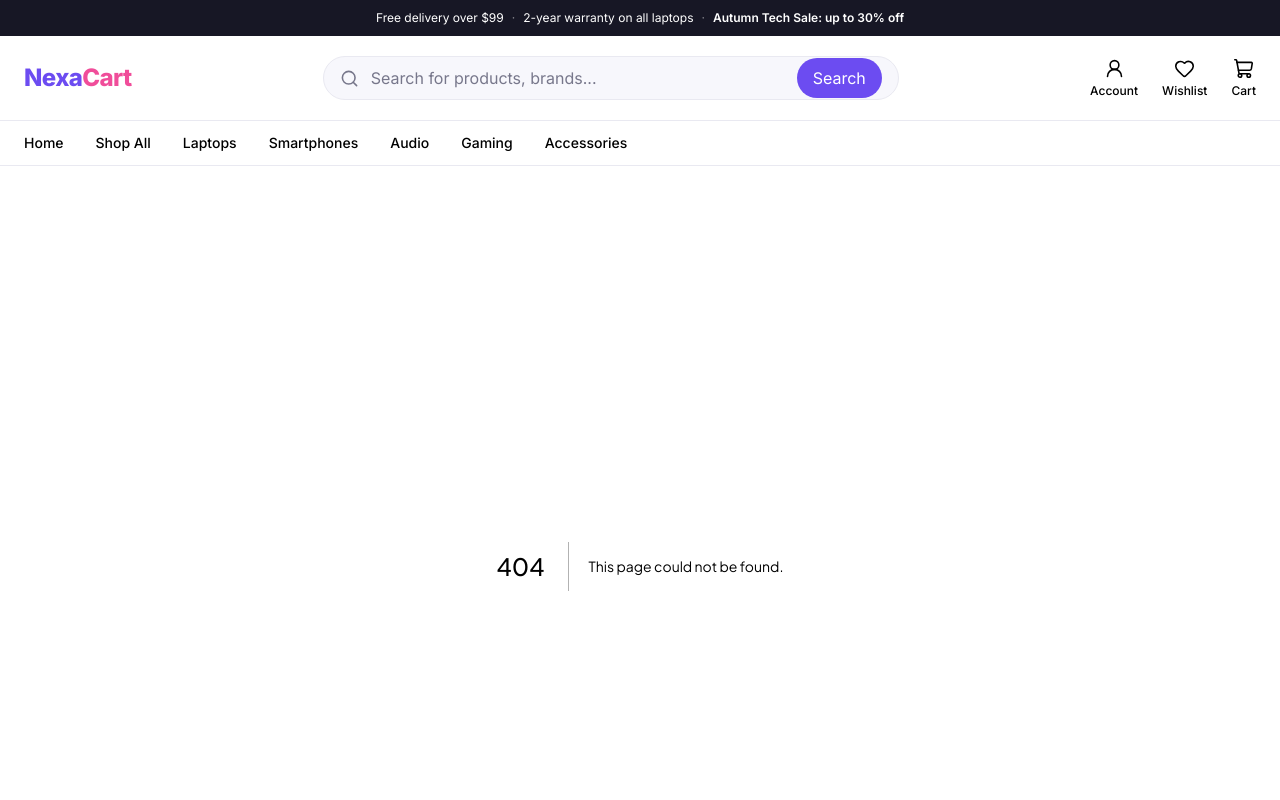
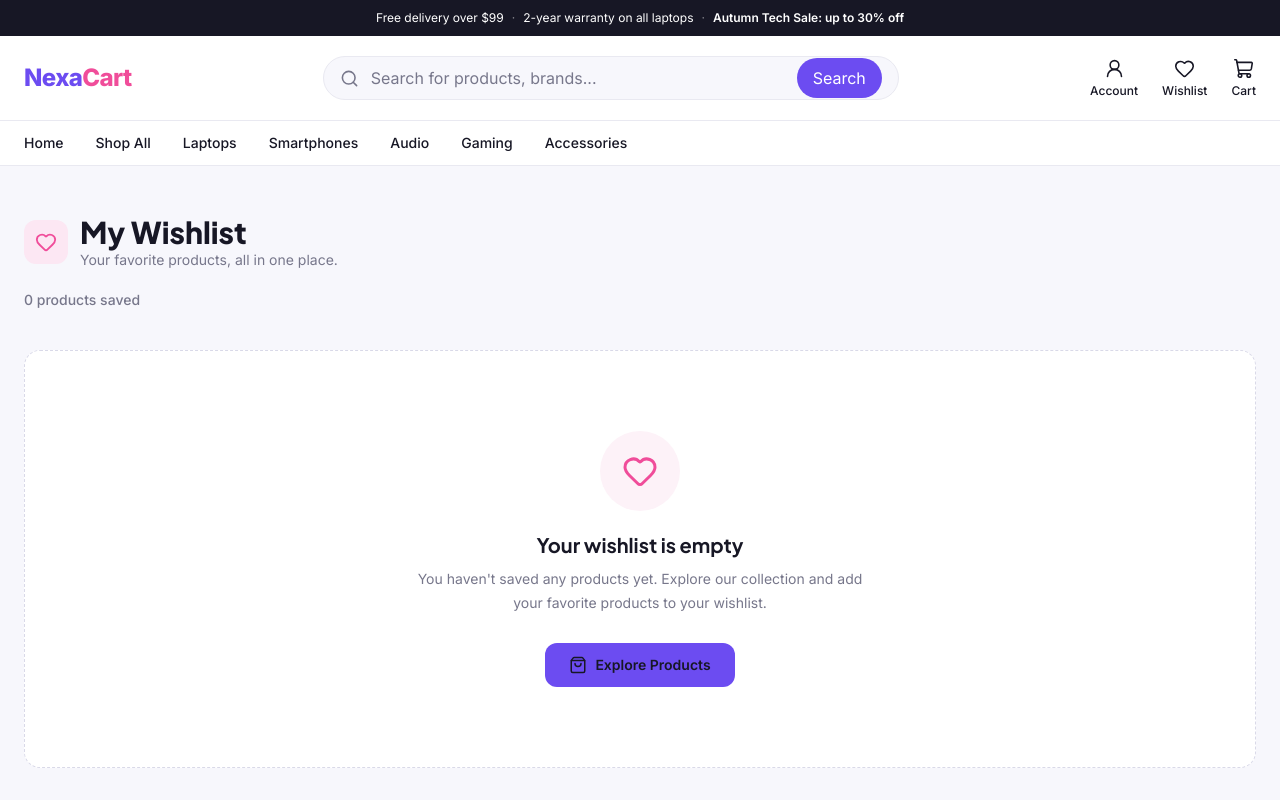
Before and after one commit to aminekhalfaoui343/nexacart, a Next.js app: page /wishlist in a window 1280 px wide. Before the commit this address had no page. Shown: the top 800 px of the page. Built offline with nearby package versions, Linux system fonts and the light colour scheme.

Commit message:
feat(wishlist): implement wishlist page

```diff
--- /dev/null
+++ b/src/app/wishlist/page.tsx
@@ -0,0 +1,86 @@
+
+"use client";
+
+import Link from "next/link";
+import { Heart, ShoppingBag } from "lucide-react";
+
+import { useCart } from "@/components/provider/CartProvider";
+import ProductCard from "@/components/ui/ProductCard";
+
+export default function WishlistPage() {
+  const { wishlistItems } = useCart();
+
+  return (
+    <div className="min-h-screen bg-[#F7F7FC]">
+      <div className="mx-auto max-w-[1440px] px-6 py-12">
+
+        {/* Page Header */}
+        <div className="mb-10">
+          <div className="mb-3 flex items-center gap-3">
+            <div className="flex h-11 w-11 items-center justify-center rounded-xl bg-pink-100">
+              <Heart size={22} className="text-[#F04D9A]" />
+            </div>
+
+            <div>
+              <h1 className="text-3xl font-extrabold text-[#171725]">
+                My Wishlist
+              </h1>
+              <p className="text-sm text-[#77778B]">
+                Your favorite products, all in one place.
+              </p>
+            </div>
+          </div>
+
+          <p className="mt-5 text-sm font-medium text-[#77778B]">
+            {wishlistItems.length}{" "}
+            {wishlistItems.length === 1 ? "product" : "products"} saved
+          </p>
+        </div>
+
+        {/* Wishlist Products */}
+        {wishlistItems.length > 0 ? (
+          <>
+            <div className="grid grid-cols-1 gap-6 sm:grid-cols-2 lg:grid-cols-3 xl:grid-cols-4">
+              {wishlistItems.map((product) => (
+                <ProductCard key={product.id} product={product} />
+              ))}
+            </div>
+
+            <div className="mt-10 flex justify-center">
+              <Link
+                href="/shop"
+                className="rounded-xl border border-[#6C4CF1] px-6 py-3 text-sm font-semibold text-[#6C4CF1] transition-colors hover:bg-[#6C4CF1] hover:text-white"
+              >
+                Continue Shopping
+              </Link>
+            </div>
+          </>
+        ) : (
+          /* Empty Wishlist */
+          <div className="flex flex-col items-center justify-center rounded-2xl border border-dashed border-[#D9D9E8] bg-white px-6 py-20 text-center">
+            <div className="mb-5 flex h-20 w-20 items-center justify-center rounded-full bg-pink-50">
+              <Heart size={36} className="text-[#F04D9A]" />
+            </div>
+
+            <h2 className="mb-2 text-xl font-bold text-[#171725]">
+              Your wishlist is empty
+            </h2>
+
+            <p className="mb-7 max-w-md text-sm leading-6 text-[#77778B]">
+              You haven't saved any products yet. Explore our collection
+              and add your favorite products to your wishlist.
+            </p>
+
+            <Link
+              href="/shop"
+              className="inline-flex items-center gap-2 rounded-xl bg-[#6C4CF1] px-6 py-3 text-sm font-semibold text-white transition-colors hover:bg-[#5939DF]"
+            >
+              <ShoppingBag size={18} />
+              Explore Products
+            </Link>
+          </div>
+        )}
+      </div>
+    </div>
+  );
+}
```
